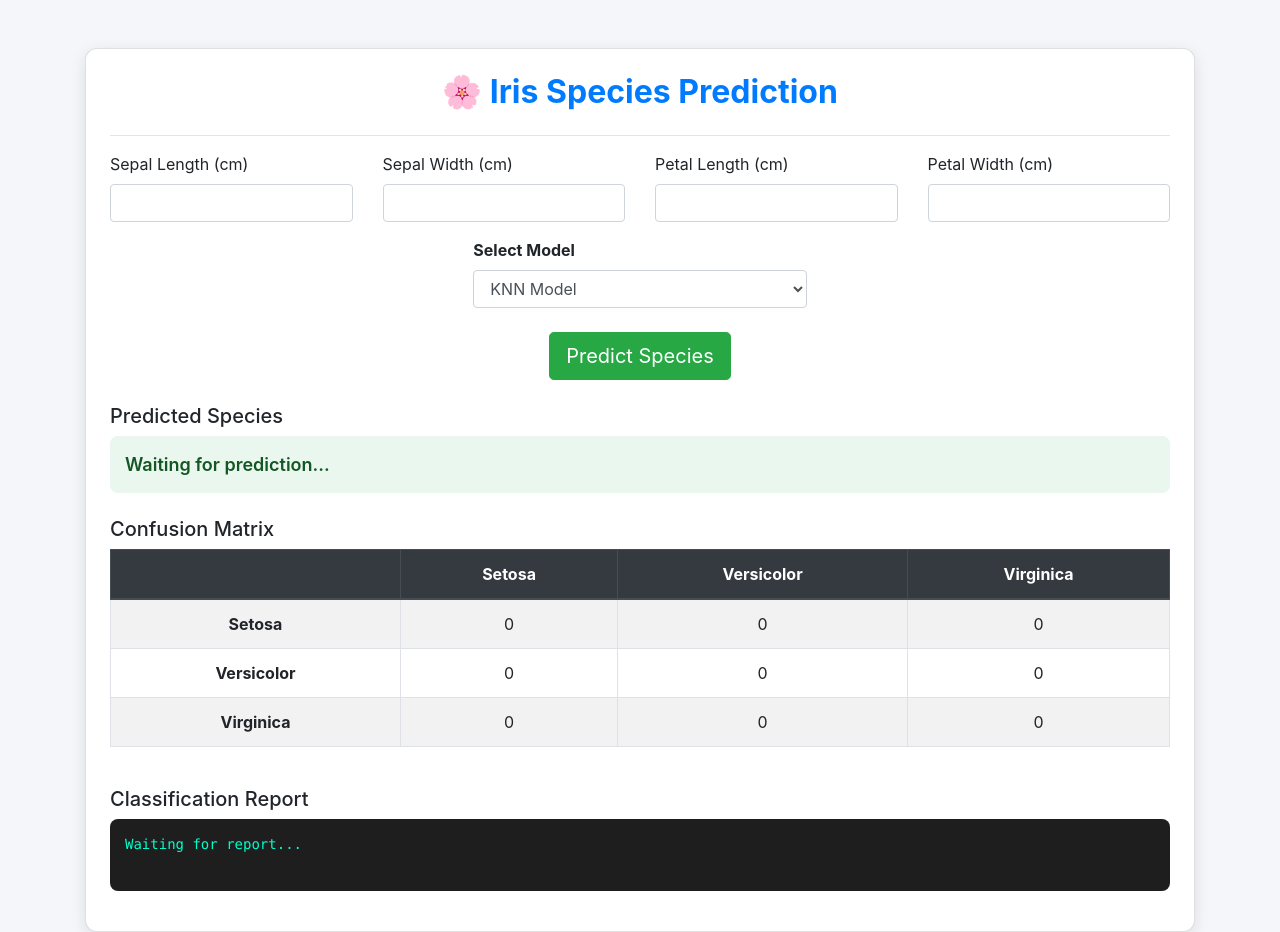
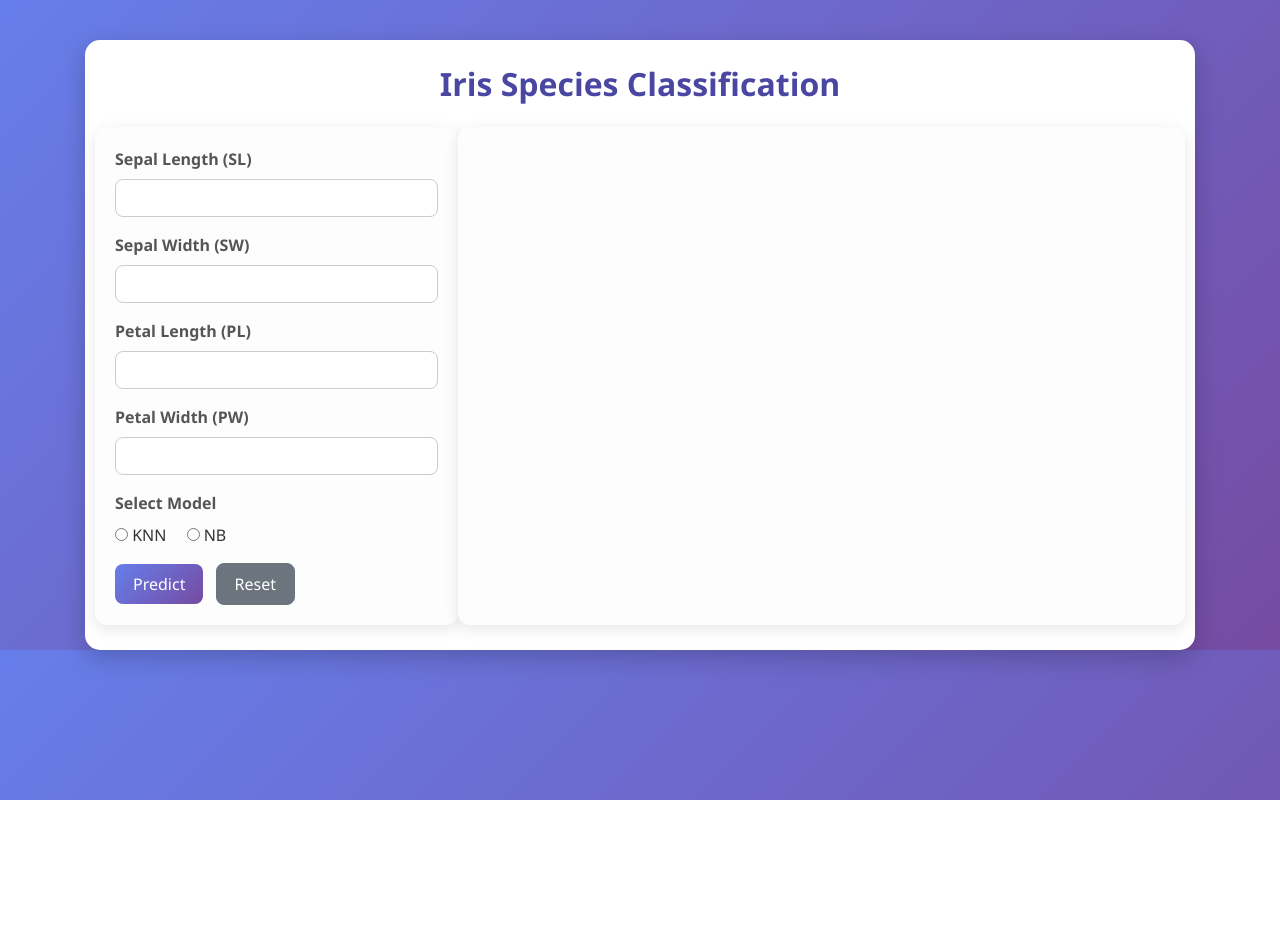
Before and after one commit to haritha-kareti/Iris_Species_Predication, a Flask app: page / in a window 1280 px wide. After the commit the page ends 800 px from the top, so only its background shows below. Run offline with Flask 3, Linux system fonts and the light colour scheme; parts of the project's set-up code (start-up, migrations or seed data) failed here and were passed over; some libraries are stand-ins or nearby versions.

Commit message:
Update index.html

```diff
--- a/templates/index.html
+++ b/templates/index.html
@@ -1,8 +1,7 @@
 <!DOCTYPE html>
-<html lang="en">
+<html>
 <head>
-    <meta charset="UTF-8">
-    <title>Iris Species Prediction</title>
+    <title>Iris Classification</title>
     <meta name="viewport" content="width=device-width, initial-scale=1">
 
     <!-- Bootstrap -->
@@ -11,173 +10,287 @@
 
     <style>
     body {
-            background: #f4f6f9;
+        background: linear-gradient(135deg, #667eea, #764ba2);
+        font-family: 'Segoe UI', Tahoma, Geneva, Verdana, sans-serif;
+        color: #333;
     }
-        .card {
+
+    .main-box {
+        margin-top: 40px;
+        padding: 25px;
+        background: #ffffff;
+        border-radius: 15px;
+        box-shadow: 0 8px 25px rgba(0,0,0,0.2);
+    }
+
+    h2 {
+        font-weight: 700;
+        color: #4a47a3;
+    }
+
+    .card, .left-box, .right-box {
+        background: #fdfdfd;
+        padding: 20px;
         border-radius: 12px;
         box-shadow: 0 4px 15px rgba(0,0,0,0.1);
     }
-        h2 {
-            font-weight: 700;
+
+    label {
+        font-weight: 600;
+        color: #555;
     }
+
+    input.form-control {
+        border-radius: 8px;
+        border: 1px solid #ccc;
+        transition: 0.3s;
+    }
+
+    input.form-control:focus {
+        border-color: #667eea;
+        box-shadow: 0 0 8px rgba(102,126,234,0.4);
+    }
+
+    .btn-primary {
+        background: linear-gradient(135deg, #667eea, #764ba2);
+        border: none;
+        border-radius: 8px;
+        padding: 8px 18px;
+        transition: 0.3s;
+    }
+
+    .btn-primary:hover {
+        transform: scale(1.05);
+        background: linear-gradient(135deg, #5a67d8, #6b46c1);
+    }
+
+    .btn-secondary {
+        border-radius: 8px;
+        padding: 8px 18px;
+    }
+
     .result-box {
-            background: #e9f7ef;
+        margin-top: 20px;
+        background: linear-gradient(135deg, #d4fc79, #96e6a1);
         padding: 15px;
-            border-radius: 8px;
+        border-radius: 10px;
         font-size: 18px;
         font-weight: 600;
         color: #155724;
+        text-align: center;
+        animation: fadeIn 0.6s ease-in-out;
     }
-        pre {
-            background: #1e1e1e;
-            color: #00ffcc;
-            padding: 15px;
-            border-radius: 8px;
+
+    table {
+        background: #fff;
+        border-radius: 10px;
+        overflow: hidden;
     }
-        table th, table td {
+
+    table th {
+        background: #667eea;
+        color: white;
+    }
+
+    table td, table th {
         text-align: center;
+        padding: 10px;
+    }
+
+    hr {
+        border-top: 2px solid #eee;
+    }
+
+    h5 {
+        font-weight: 600;
+    }
+
+    h6 {
+        margin-top: 15px;
+        font-weight: 600;
+        color: #555;
+    }
+
+    /* Animation */
+    @keyframes fadeIn {
+        from {
+            opacity: 0;
+            transform: translateY(10px);
+        }
+        to {
+            opacity: 1;
+            transform: translateY(0);
+        }
+    }
+
+    /* Responsive */
+    @media (max-width: 768px) {
+        .right-box {
+            margin-top: 20px;
+            padding-left: 0 !important;
+        }
     }
 </style>
 </head>
-
 <body>
 
-<div class="container mt-5">
-    <div class="card p-4">
-        <h2 class="text-center text-primary">🌸 Iris Species Prediction</h2>
+<div class="container">
+    <div class="main-box">
+
+        <h2 class="text-center mb-4">
+             Iris Species Classification
+        </h2>
+
+        <div class="row">
+
+            <!-- LEFT SIDE -->
+            <div class="col-md-4 left-box">
+
+                <form action="/predict" method="POST">
+
+                    <div class="form-group">
+                        <label>Sepal Length (SL)</label>
+                        <input type="number" step="any" name="feature1" class="form-control" required>
+                    </div>
+
+                    <div class="form-group">
+                        <label>Sepal Width (SW)</label>
+                        <input type="number" step="any" name="feature2" class="form-control" required>
+                    </div>
+
+                    <div class="form-group">
+                        <label>Petal Length (PL)</label>
+                        <input type="number" step="any" name="feature3" class="form-control" required>
+                    </div>
+
+                    <div class="form-group">
+                        <label>Petal Width (PW)</label>
+                        <input type="number" step="any" name="feature4" class="form-control" required>
+                    </div>
+
+                    <div class="form-group">
+                        <label>Select Model</label><br>
+                        <input type="radio" name="model" value="knn" required> KNN
+                        <input type="radio" name="model" value="nb" class="ml-3"> NB
+                    </div>
+
+                    <button type="submit" class="btn btn-primary">Predict</button>
+                    <button type="button" class="btn btn-secondary ml-2" onclick="window.location.href='/'">Reset</button>
+
+
+                </form>
+
+                {% if prediction is defined %}
+                <div class="result-box">
+                    Prediction :
+                    {% if prediction == 0 %}
+                        Setosa
+                    {% elif prediction == 1 %}
+                        Versicolor
+                    {% else %}
+                        Virginica
+                    {% endif %}
+                </div>
+                {% endif %}
+
+            </div>
+
+
+            <!-- RIGHT SIDE -->
+            <div class="col-md-8 right-box pl-4">
+
+                {% if train_accuracy is defined %}
+
+                <h4>Model : {{ model_name }}</h4>
+
+                <!-- TRAIN -->
                 <hr>
+                <h5 class="text-primary">Train Performance</h5>
 
-        <!-- Input Form -->
-        <form id="predictForm">
-            <div class="row">
-                <div class="col-md-3">
-                    <label>Sepal Length (cm)</label>
-                    <input type="number" step="any" class="form-control" id="sepal_length" required>
+                <p><b>Train Accuracy :</b> {{ train_accuracy }}</p>
+
+                <h6>Train Confusion Matrix</h6>
+                <table class="table table-bordered">
+                    {% for row in train_confusion %}
+                    <tr>
+                        {% for item in row %}
+                        <td>{{ item }}</td>
+                        {% endfor %}
+                    </tr>
+                    {% endfor %}
+                </table>
+
+                <h6>Train Classification Report</h6>
+                <table class="table table-bordered">
+                    <tr>
+                        <th>Class</th>
+                        <th>Precision</th>
+                        <th>Recall</th>
+                        <th>F1-score</th>
+                        <th>Support</th>
+                    </tr>
+
+                    {% for key, value in train_report.items() %}
+                        {% if key in ['0','1','2'] %}
+                        <tr>
+                            <td>{{ key }}</td>
+                            <td>{{ value['precision'] }}</td>
+                            <td>{{ value['recall'] }}</td>
+                            <td>{{ value['f1-score'] }}</td>
+                            <td>{{ value['support'] }}</td>
+                        </tr>
+                        {% endif %}
+                    {% endfor %}
+                </table>
+
+                <!-- TEST -->
+                <hr>
+                <h5 class="text-success">Test Performance</h5>
+
+                <p><b>Test Accuracy :</b> {{ test_accuracy }}</p>
+
+                <h6>Test Confusion Matrix</h6>
+                <table class="table table-bordered">
+                    {% for row in test_confusion %}
+                    <tr>
+                        {% for item in row %}
+                        <td>{{ item }}</td>
+                        {% endfor %}
+                    </tr>
+                    {% endfor %}
+                </table>
+
+                <h6>Test Classification Report</h6>
+                <table class="table table-bordered">
+                    <tr>
+                        <th>Class</th>
+                        <th>Precision</th>
+                        <th>Recall</th>
+                        <th>F1-score</th>
+                        <th>Support</th>
+                    </tr>
+
+                    {% for key, value in test_report.items() %}
+                        {% if key in ['0','1','2'] %}
+                        <tr>
+                            <td>{{ key }}</td>
+                            <td>{{ value['precision'] }}</td>
+                            <td>{{ value['recall'] }}</td>
+                            <td>{{ value['f1-score'] }}</td>
+                            <td>{{ value['support'] }}</td>
+                        </tr>
+                        {% endif %}
+                    {% endfor %}
+                </table>
+
+                {% endif %}
+
             </div>
-                <div class="col-md-3">
-                    <label>Sepal Width (cm)</label>
-                    <input type="number" step="any" class="form-control" id="sepal_width" required>
+
         </div>
-                <div class="col-md-3">
-                    <label>Petal Length (cm)</label>
-                    <input type="number" step="any" class="form-control" id="petal_length" required>
-                </div>
-                <div class="col-md-3">
-                    <label>Petal Width (cm)</label>
-                    <input type="number" step="any" class="form-control" id="petal_width" required>
+
     </div>
 </div>
 
-            <!-- Model Selection -->
-            <div class="row mt-3">
-                <div class="col-md-4 mx-auto">
-                    <label><strong>Select Model</strong></label>
-                    <select class="form-control" id="model">
-                        <option value="knn">KNN Model</option>
-                        <option value="nb">Naive Bayes Model</option>
-                    </select>
-                </div>
-            </div>
-
-            <div class="text-center mt-4">
-                <button type="submit" class="btn btn-success btn-lg">
-                    Predict Species
-                </button>
-            </div>
-        </form>
-
-        <!-- Prediction Result -->
-        <div class="mt-4">
-            <h5>Predicted Species</h5>
-            <div class="result-box" id="predictionResult">
-                Waiting for prediction...
-            </div>
-        </div>
-
-        <!-- Confusion Matrix -->
-        <div class="mt-4">
-            <h5>Confusion Matrix</h5>
-            <table class="table table-bordered table-striped mt-2">
-                <thead class="thead-dark">
-                    <tr>
-                        <th></th>
-                        <th>Setosa</th>
-                        <th>Versicolor</th>
-                        <th>Virginica</th>
-                    </tr>
-                </thead>
-                <tbody id="confusionMatrix">
-                    <tr>
-                        <th>Setosa</th>
-                        <td>0</td><td>0</td><td>0</td>
-                    </tr>
-                    <tr>
-                        <th>Versicolor</th>
-                        <td>0</td><td>0</td><td>0</td>
-                    </tr>
-                    <tr>
-                        <th>Virginica</th>
-                        <td>0</td><td>0</td><td>0</td>
-                    </tr>
-                </tbody>
-            </table>
-        </div>
-
-        <!-- Classification Report -->
-        <div class="mt-4">
-            <h5>Classification Report</h5>
-            <pre id="classificationReport">
-Waiting for report...
-            </pre>
-        </div>
-    </div>
-</div>
-
-<!-- JavaScript -->
-<script>
-document.getElementById("predictForm").addEventListener("submit", function(e) {
-    e.preventDefault();
-
-    const data = {
-        sepal_length: document.getElementById("sepal_length").value,
-        sepal_width: document.getElementById("sepal_width").value,
-        petal_length: document.getElementById("petal_length").value,
-        petal_width: document.getElementById("petal_width").value,
-        model: document.getElementById("model").value
-    };
-
-    fetch("/predict", {
-        method: "POST",
-        headers: { "Content-Type": "application/json" },
-        body: JSON.stringify(data)
-    })
-    .then(res => res.json())
-    .then(response => {
-
-        // Prediction
-        document.getElementById("predictionResult").innerText =
-            "🌼 " + response.prediction;
-
-        // Confusion Matrix
-        let cm = response.confusion_matrix;
-        let rows = document.getElementById("confusionMatrix").rows;
-
-        for (let i = 0; i < 3; i++) {
-            for (let j = 0; j < 3; j++) {
-                rows[i].cells[j + 1].innerText = cm[i][j];
-            }
-        }
-
-        // Classification Report
-        document.getElementById("classificationReport").innerText =
-            response.classification_report;
-    })
-    .catch(err => {
-        alert("Error connecting to server");
-        console.error(err);
-    });
-});
-</script>
-
 </body>
 </html>
```
Lines whose indentation alone changed are shown as unchanged.
